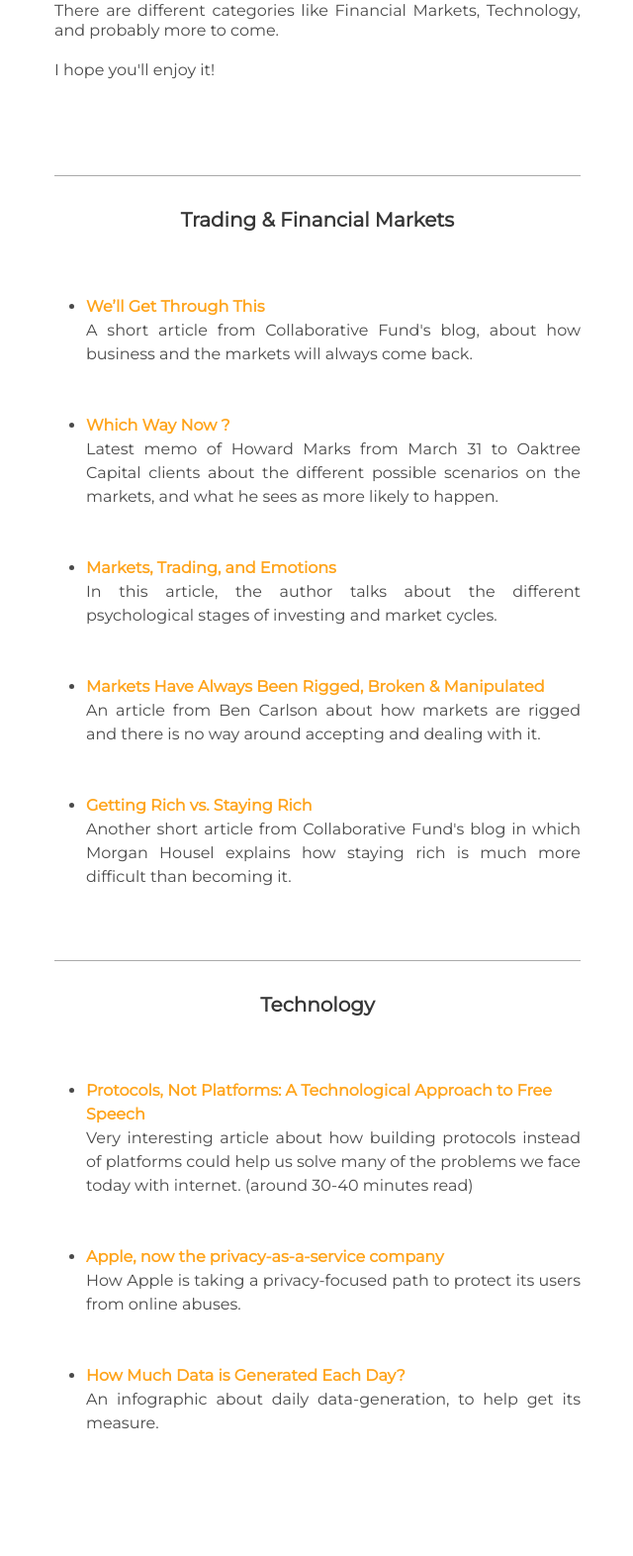
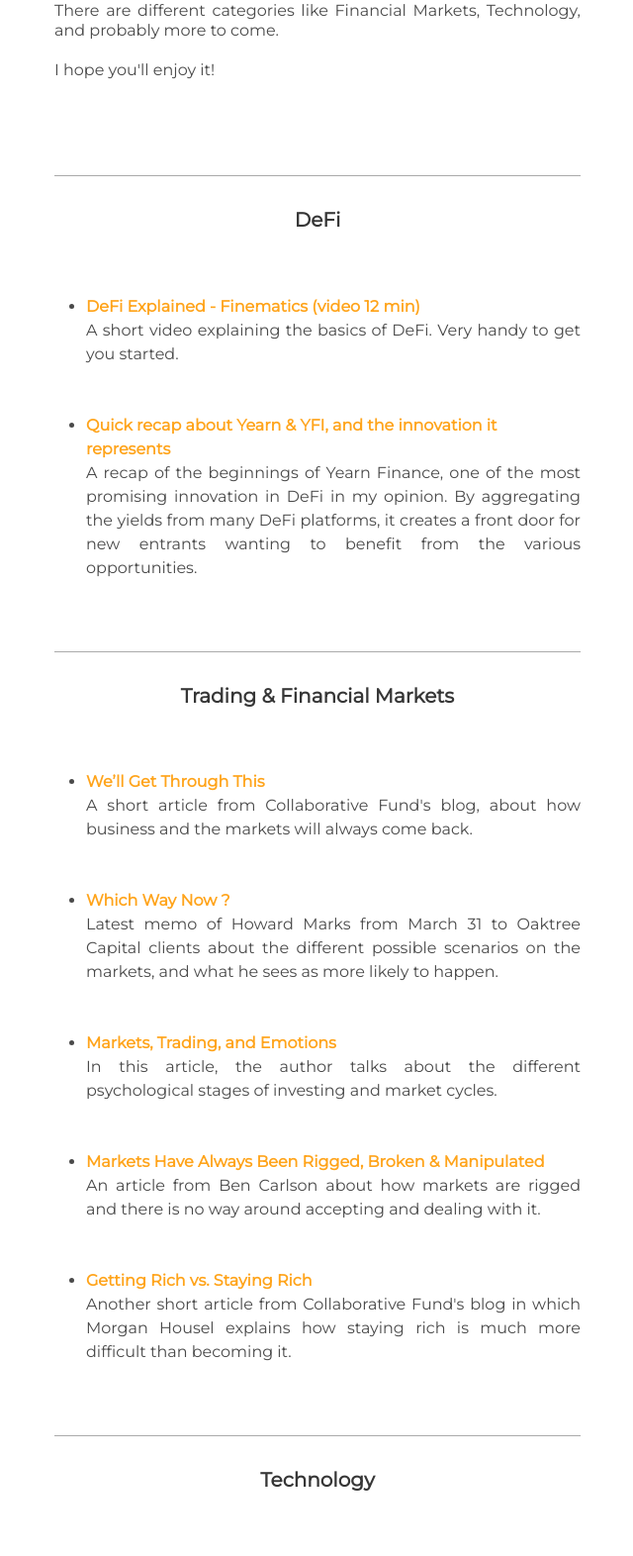
Before and after one commit to gustmtl/gustavesarticles, a Flask app: page /other in a window 1280 px wide. Shown: the part 321-1893 px from the top of the page at 99% size, without its empty margins (319-959 px from the left). Run offline with Flask 2, Linux system fonts and the light colour scheme; some libraries are stand-ins or nearby versions.

Commit message:
added yearn + defi

```diff
--- a/templates/other.html
+++ b/templates/other.html
@@ -59,6 +59,24 @@
                         There are different categories like Financial Markets, Technology, and probably more to come.<br><br>
                         I hope you'll enjoy it!</p><br>
                 </div><br class="br1">
+
+                    <hr class="hr"><br>
+                    <div class="content" id="finance">
+                        <h3 class="title is-5 center"> DeFi </h3><br>
+                        <ul>
+                            <li><a class="link-title" href="https://www.youtube.com/watch?v=k9HYC0EJU6E" target="_blank">DeFi Explained - Finematics (video 12 min)</a>
+                                <p class="text">A short video explaining the basics of DeFi. Very handy to get you started.</p>
+                            </li><br class="br1">
+                            <br>
+
+                            <li><a class="link-title" href="https://medium.com/@gus.laurant/quick-recap-about-yearn-yfi-and-the-innovation-it-represents-7b5629f2feeb" target="_blank">Quick recap about Yearn & YFI, and the innovation it represents</a>
+                                <p class="text">A recap of the beginnings of Yearn Finance, one of the most promising innovation in DeFi in my opinion.
+                                By aggregating the yields from many DeFi platforms, it creates a front door for new entrants wanting to benefit from the various opportunities.</p>
+                            </li><br class="br1">
+                            <br>
+                        </ul>
+                    </div>
+
 
                     <hr class="hr"><br>
                     <div class="content" id="finance">
```
Also changed, not shown: templates/home.html (+3 -4 lines).
